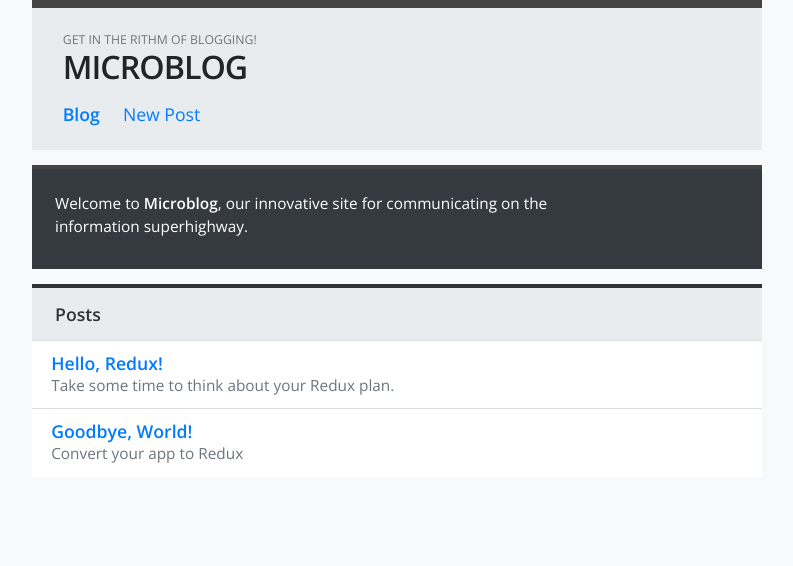
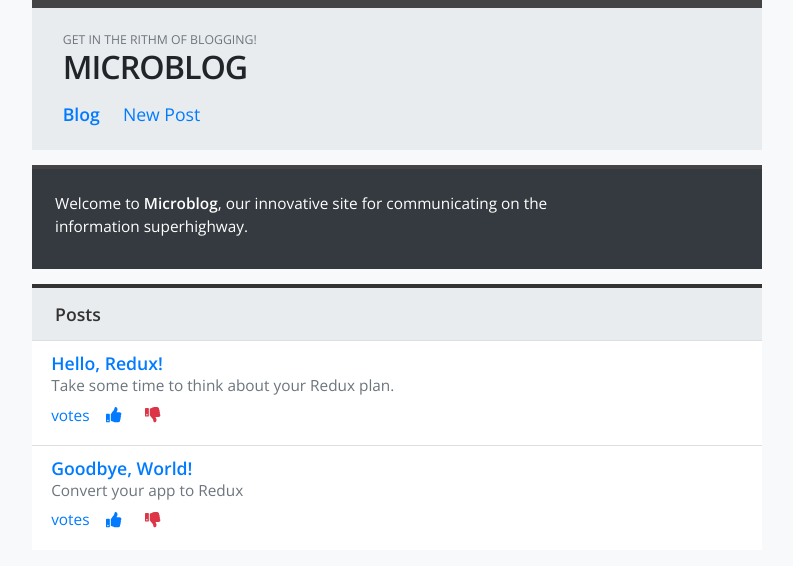
Before and after one commit to chad-schroeder/react-microblog, a React (Create React App) app: page / in a window 1280 px wide. Shown: the top 566 px of the page, without its empty margins (243-1036 px from the left). Built offline with nearby package versions, Linux system fonts and the light colour scheme; no server answers.

Commit message:
Added basic votes on Home posts

```diff
--- a/src/components/PostCard/PostCard.js
+++ b/src/components/PostCard/PostCard.js
@@ -1,9 +1,10 @@
 import React, { Component } from 'react';
 import { Link } from 'react-router-dom';
+import { FontAwesomeIcon } from '@fortawesome/react-fontawesome';
 
 class PostCard extends Component {
   render() {
-    const { id, title, description } = this.props;
+    const { id, title, description, votes } = this.props;
 
     return (
       <Link to={`/${id}`} className="text-decoration-none">
@@ -11,6 +12,26 @@
           {title}
         </h4>
         <p className="m-0 text-muted">{description}</p>
+        {/* up/down votes */}
+        <div className="d-flex align-items-center">
+          <p className="m-0">
+            <strong>{votes}</strong> votes
+          </p>
+          <div className="btn-group" role="group">
+            <button
+              className="btn btn-link px-3 text-primary"
+              style={{ width: '40px' }}
+            >
+              <FontAwesomeIcon icon="thumbs-up" />
+            </button>
+            <button
+              className="btn btn-link text-danger px-3"
+              style={{ width: '40px' }}
+            >
+              <FontAwesomeIcon icon="thumbs-down" />
+            </button>
+          </div>
+        </div>
       </Link>
     );
   }
--- a/src/containers/PostContainer.js
+++ b/src/containers/PostContainer.js
@@ -11,6 +11,9 @@
 
 class PostContainer extends Component {
   render() {
+    // get post details + comments from API
+    // attach post props to <Post>
+
     return <Post {...this.props} />;
   }
 }
--- a/src/createActions.js
+++ b/src/createActions.js
@@ -10,6 +10,14 @@
 } from './actionTypes';
 
 const BASE_URL = 'http://localhost:5000';
+
+export function getPostsFromAPI() {
+  return async function(dispatch) {
+    const res = await axios.get(BASE_URL + '/api/posts');
+    const posts = res.data;
+    dispatch(getPosts(posts));
+  };
+}
 
 export function addPost(data) {
   return {
@@ -27,14 +35,6 @@
 //     dispatch(addPost(id, title, description, body, votes));
 //   };
 // }
-
-export function getPostsFromAPI() {
-  return async function(dispatch) {
-    const res = await axios.get(BASE_URL + '/api/posts');
-    const posts = res.data;
-    dispatch(getPosts(posts));
-  };
-}
 
 export function getPosts(data) {
   console.log('getPosts', data);
```
